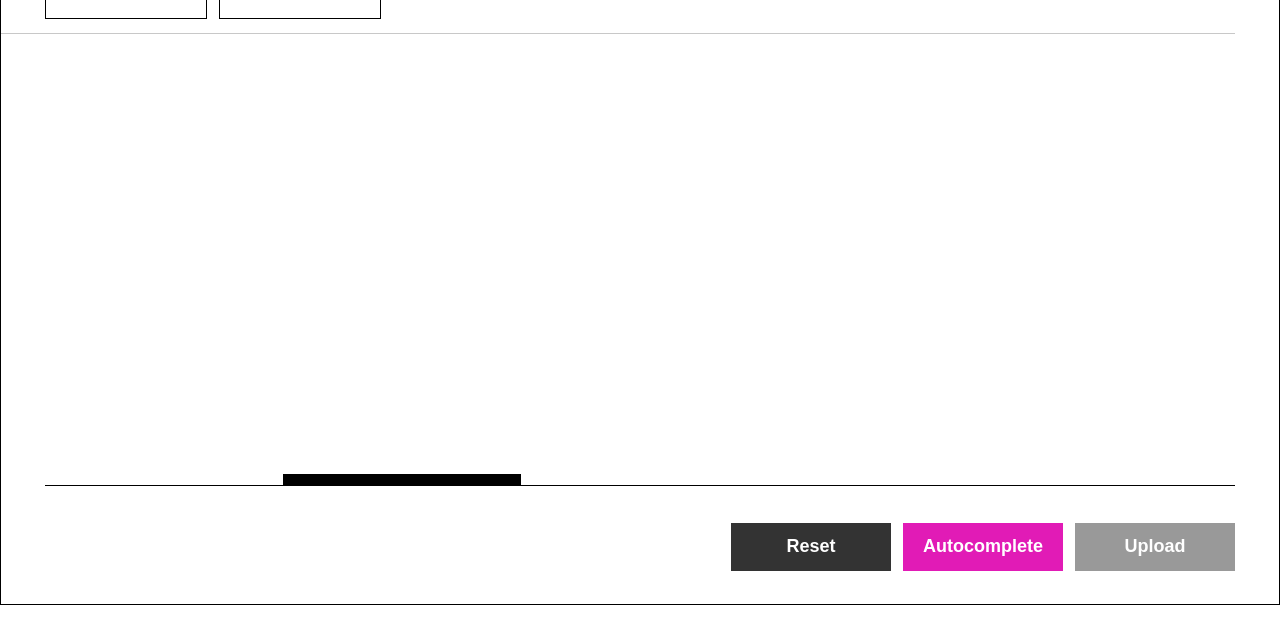
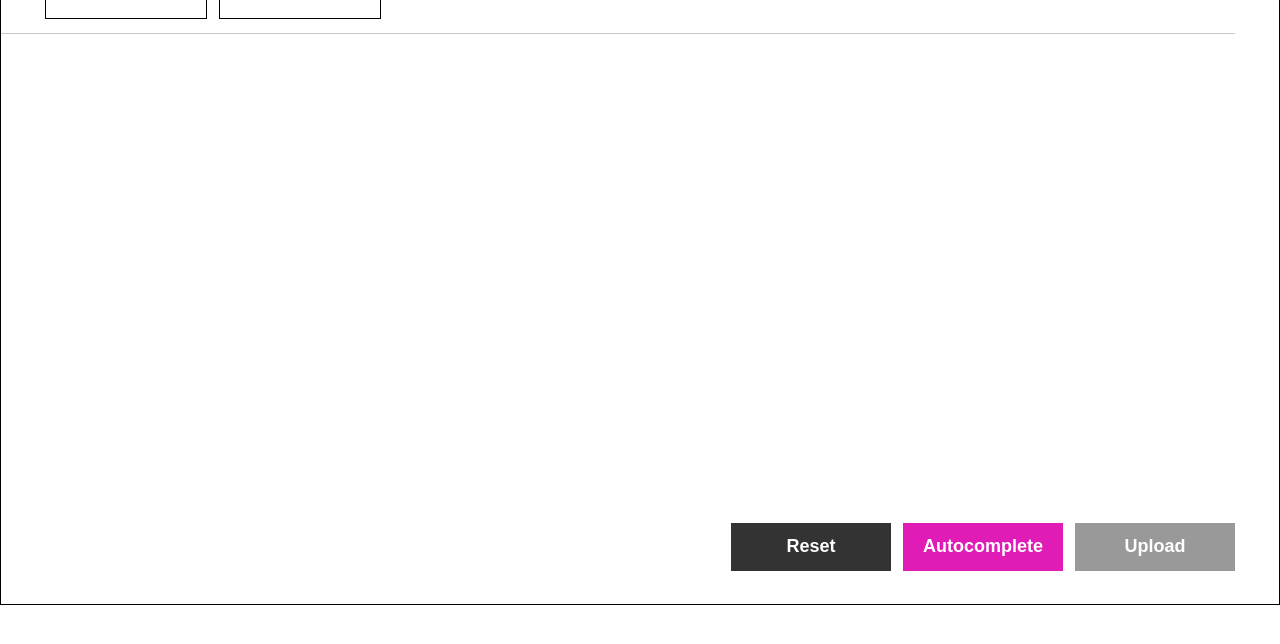
Before and after one commit to berkerbugur/scheduler-ui-dev, a React (Vite) app: page / in a window 1280 px wide. Shown: the top 644 px of the page. Built offline with nearby package versions, Linux system fonts and the light colour scheme.

Commit message:
add scrollbar

```diff
--- a/package.json
+++ b/package.json
@@ -10,7 +10,7 @@
     "preview": "vite preview"
   },
   "dependencies": {
-    "dayjs": "^1.11.13",
+    "axios": "^1.8.1",
     "react": "^19.0.0",
     "react-datepicker": "^8.1.0",
     "react-dom": "^19.0.0"
--- a/src/components/Calendar/Calendar.jsx
+++ b/src/components/Calendar/Calendar.jsx
@@ -1,7 +1,7 @@
 import TimeSlots from '../TimeSlots/TimeSlots.jsx';
 import './Calendar.css';
 import {getDayName, getFormattedDate} from "../../utils/dateUtils.js";
-import {forwardRef, useEffect, useImperativeHandle, useMemo, useState} from "react";
+import {forwardRef, useCallback, useEffect, useImperativeHandle, useMemo, useState} from "react";
 import ScrollBar from "../ScrollBar/ScrollBar.jsx";
 
 const maxDayIndex = 7;
@@ -26,7 +26,7 @@ const Calendar = forwardRef(({schedule, setPageStart, setPageEnd, addSlot}, ref)
 
     let pagedDays = useMemo(() => {
         setPageStart(minPage === 0);
-        setPageEnd(maxPage === days?.length || 0); // TODO bad state call? Transform into useEffect
+        setPageEnd(maxPage === days?.length || 0); // TODO bad state call? Transform into useEffect?
         return days.slice(minPage, maxPage)
     }, [minPage, maxPage]);
 
@@ -63,9 +63,26 @@ const Calendar = forwardRef(({schedule, setPageStart, setPageEnd, addSlot}, ref)
         paginateDays(pageDirection.prev)
     };
 
+    const pageCount = useMemo(() => {
+        const scheduleCount = [...((schedule || []).keys())].length
+        return Math.ceil(scheduleCount / maxDayIndex);
+    }, [schedule]);
+
+    const currentPage = useMemo(() => {
+        return Math.ceil(minPage / maxDayIndex)
+    }, [minPage]);
+
+    const handleScroll = (e) => {
+        if (e.deltaY < 0) {
+            prevDates();
+        } else {
+            nextDates();
+        }
+    };
+
     return (
         <div>
-            <div className={`calendar ${!days ? 'calendar-empty' : ''}`}>
+            <div className={`calendar ${!days ? 'calendar-empty' : ''}`} onWheel={handleScroll}>
                 {days && pagedDays.map((day, index) => (
                     <div key={index} className="day-column">
                         <div className={`day-header ${!day ? 'invisible' : ''}`}>
@@ -80,7 +97,7 @@ const Calendar = forwardRef(({schedule, setPageStart, setPageEnd, addSlot}, ref)
                     </div>
                 ))}
             </div>
-            <ScrollBar/>
+            <ScrollBar pageCount={pageCount} currentPage={currentPage} />
         </div>
     );
 });
--- a/src/components/Schedule/Schedule.jsx
+++ b/src/components/Schedule/Schedule.jsx
@@ -3,7 +3,7 @@ import DateControls from '../DateControls/DateControls';
 import Calendar from '../Calendar/Calendar';
 import Actions from '../Actions/Actions';
 import './Schedule.css';
-import {getDateRange, getFormattedDate} from "../../utils/dateUtils.js";
+import {getDateRange} from "../../utils/dateUtils.js";
 
 const Schedule = () => {
     const [startDate, setStartDate] = useState(null);
@@ -24,7 +24,6 @@ const Schedule = () => {
     }, [startDate, endDate]);
 
     const addSlot = (day, slot) => {
-        // creating new map gets the shallow copy of schedule and is seen as an update from components, js is weird :)
         setSchedule(new Map(schedule.set(day, [...schedule.get(day), slot])));
     }
 
--- a/src/components/ScrollBar/ScrollBar.css
+++ b/src/components/ScrollBar/ScrollBar.css
@@ -3,10 +3,7 @@
     border-bottom: 1px solid black;
 }
 
-
 .scrollbar {
-    width: 20%;
     border-bottom: 11px solid black;
     position: relative;
-    left: 20%
 }
--- a/src/components/ScrollBar/ScrollBar.jsx
+++ b/src/components/ScrollBar/ScrollBar.jsx
@@ -1,9 +1,17 @@
 import './ScrollBar.css';
+import {useMemo} from "react";
 
-const ScrollBar = () => {
+const ScrollBar = ({pageCount, currentPage}) => {
+    const style = useMemo(() => {
+        return {
+            width: (100 / pageCount) + '%',
+            left: (100 / pageCount * currentPage) + '%',
+        }
+    }, [pageCount, currentPage]);
+
     return (
-        <div className="scrollbar-container">
-            <div className='scrollbar'></div>
+        <div className={`scrollbar-container ${!pageCount && 'invisible'}`}>
+            <div className={`scrollbar`} style={style}></div>
         </div>
     )
 }
```
Also changed, not shown: src/api/api.js (added), 1 other file (tests, documents, lock files or other folders).
